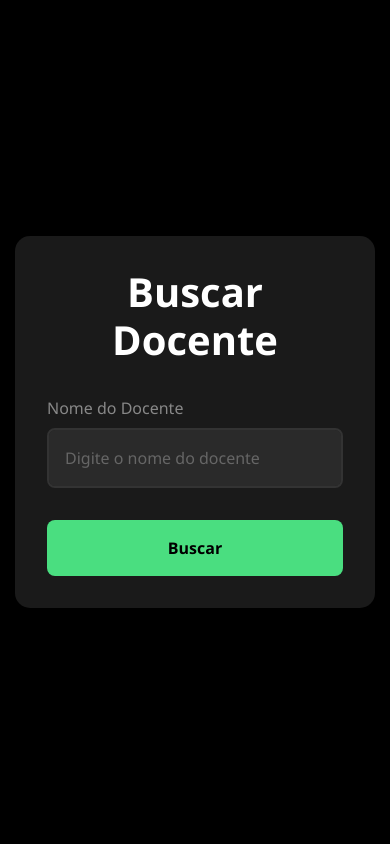
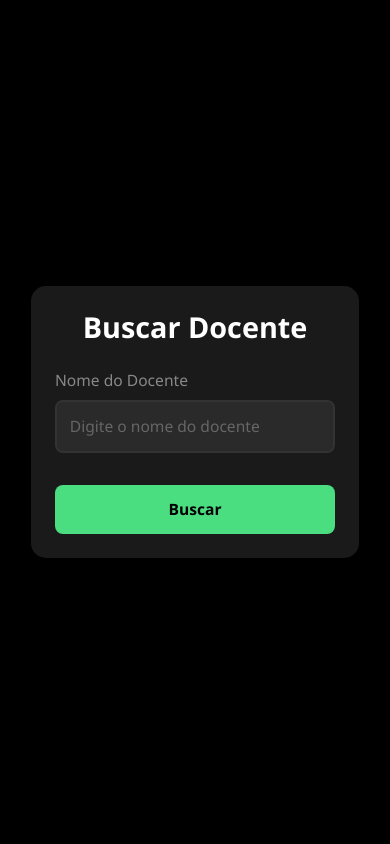
Before and after one commit to Natsuzera/AvaliacaoDocentes, a Flask app: page / in a window 390 px wide. Run offline with Flask 3, Linux system fonts and the light colour scheme; parts of the project's set-up code (start-up, migrations or seed data) failed here and were passed over; some libraries are stand-ins or nearby versions.

Commit message:
alteracao-layout-mobile

```diff
--- a/templates/index.html
+++ b/templates/index.html
@@ -2,6 +2,7 @@
 <html lang="pt">
 <head>
     <meta charset="utf-8">
+    <meta name="viewport" content="width=device-width, initial-scale=1.0">
     <title>Busca de Docente</title>
     <link rel="stylesheet" href="https://stackpath.bootstrapcdn.com/bootstrap/4.3.1/css/bootstrap.min.css">
     <style>
@@ -12,6 +13,7 @@
             min-height: 100vh;
             display: flex;
             align-items: center;
+            padding: 1rem;
         }
 
         .search-container {
@@ -22,12 +24,14 @@
             width: 100%;
             max-width: 600px;
             margin: 0 auto;
+            display: flex;
+            flex-direction: column;
         }
 
         .search-title {
             text-align: center;
             margin-bottom: 2rem;
-            font-size: 2.5rem;
+            font-size: clamp(1.8rem, 5vw, 2.5rem);
             font-weight: 600;
             color: #fff;
         }
@@ -40,6 +44,7 @@
             height: auto;
             border-radius: 8px;
             transition: all 0.3s ease;
+            font-size: clamp(14px, 4vw, 16px);
         }
 
         .form-control:focus {
@@ -57,12 +62,13 @@
             background-color: #4ade80;
             border: none;
             color: #000;
-            padding: 1rem 2rem;
+            padding: clamp(0.8rem, 3vw, 1rem) 2rem;
             font-weight: 600;
             border-radius: 8px;
             width: 100%;
             margin-top: 1rem;
             transition: all 0.3s ease;
+            font-size: clamp(14px, 4vw, 16px);
         }
 
         .btn-search:hover {
@@ -78,6 +84,33 @@
             padding: 1rem;
             margin-bottom: 1.5rem;
             animation: slideIn 0.3s ease;
+            font-size: clamp(14px, 4vw, 16px);
+        }
+
+        .form-group {
+            margin-bottom: 1rem;
+            width: 100%;
+        }
+
+        .form-group label {
+            font-weight: 500;
+            margin-bottom: 0.5rem;
+            color: #888;
+            font-size: clamp(14px, 4vw, 16px);
+        }
+
+        @media (max-width: 768px) {
+            .search-container {
+                padding: 1.5rem;
+            }
+
+            .search-title {
+                margin-bottom: 1.5rem;
+            }
+
+            .form-control {
+                padding: 0.8rem;
+            }
         }
 
         @keyframes slideIn {
@@ -89,12 +122,6 @@
                 transform: translateY(0);
                 opacity: 1;
             }
-        }
-
-        .form-group label {
-            font-weight: 500;
-            margin-bottom: 0.5rem;
-            color: #888;
         }
     </style>
 </head>
```
Also changed, not shown: templates/result.html (+49 -7 lines), templates/select.html (+30 -18 lines).
